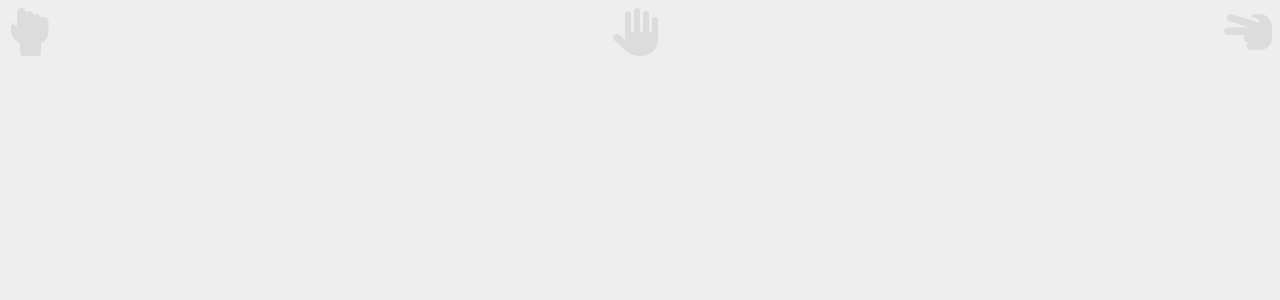
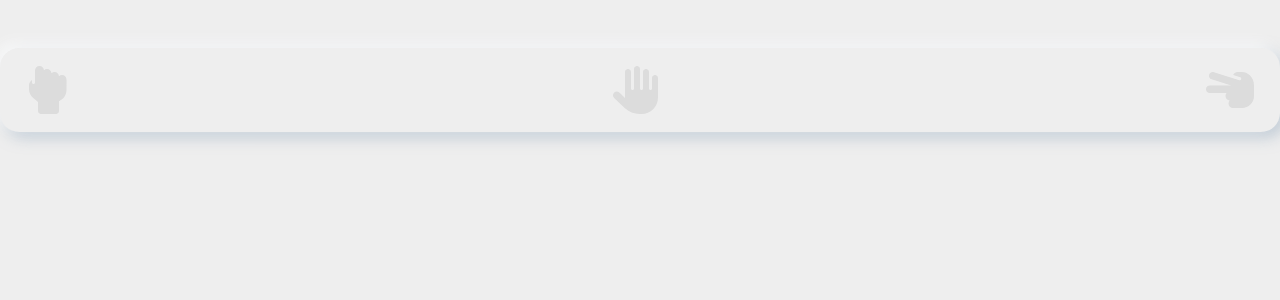
Before and after one commit to bighi/jokenpo-react, a Next.js app: page /teste in a window 1280 px wide. Shown: the top 300 px of the page. Built offline with nearby package versions, Linux system fonts and the light colour scheme.

Commit message:
feat: component HandOptions

```diff
--- a/components/HandOptions.js
+++ b/components/HandOptions.js
@@ -1,26 +1,38 @@
-import { useState } from "react"
-import HandButton from "./HandButton"
+import { useState } from "react";
+import HandButton from "./HandButton";
 
 function HandOptions() {
-  const [selectedHand, setSelectedHand] = useState()
+  const [selectedHand, setSelectedHand] = useState();
 
-  console.log("Mão selecionada é", selectedHand)
+  console.log("Mão selecionada é", selectedHand);
 
   const isActive = (type) => {
     if (selectedHand == type) {
-      return true
+      return true;
     } else {
-      return false
+      return false;
     }
-  }
+  };
 
   return (
-    <div className="w-100 d-flex justify-content-between">
-      <HandButton type="rock" active={isActive("rock")} onClick={() => setSelectedHand('rock')} />
-      <HandButton type="paper" active={isActive("paper")} onClick={() => setSelectedHand('paper')} />
-      <HandButton type="scissors" active={isActive("scissors")} onClick={() => setSelectedHand('scissors')} />
+    <div className="w-100 rounded-box mt-5">
+      <HandButton
+        type="rock"
+        active={isActive("rock")}
+        onClick={() => setSelectedHand("rock")}
+      />
+      <HandButton
+        type="paper"
+        active={isActive("paper")}
+        onClick={() => setSelectedHand("paper")}
+      />
+      <HandButton
+        type="scissors"
+        active={isActive("scissors")}
+        onClick={() => setSelectedHand("scissors")}
+      />
     </div>
-  )
+  );
 }
 
 export default HandOptions;
--- a/styles/globals.css
+++ b/styles/globals.css
@@ -31,3 +31,12 @@ h1 {
   text-transform: uppercase;
   font-weight: bold !important;
 }
+.rounded-box {
+  border-radius: 1.2rem;
+  display: flex;
+  justify-content: space-between;
+  box-shadow: -0.2995rem -0.2995rem 0.8984rem rgba(255, 255, 255, 0.75),
+    0.2995rem 0.2995rem 0.8984rem rgba(136, 160, 183, 0.5);
+  background: #eeeeee;
+  padding: 0.625rem 1.125rem 0.625rem 1.125rem;
+}
```
